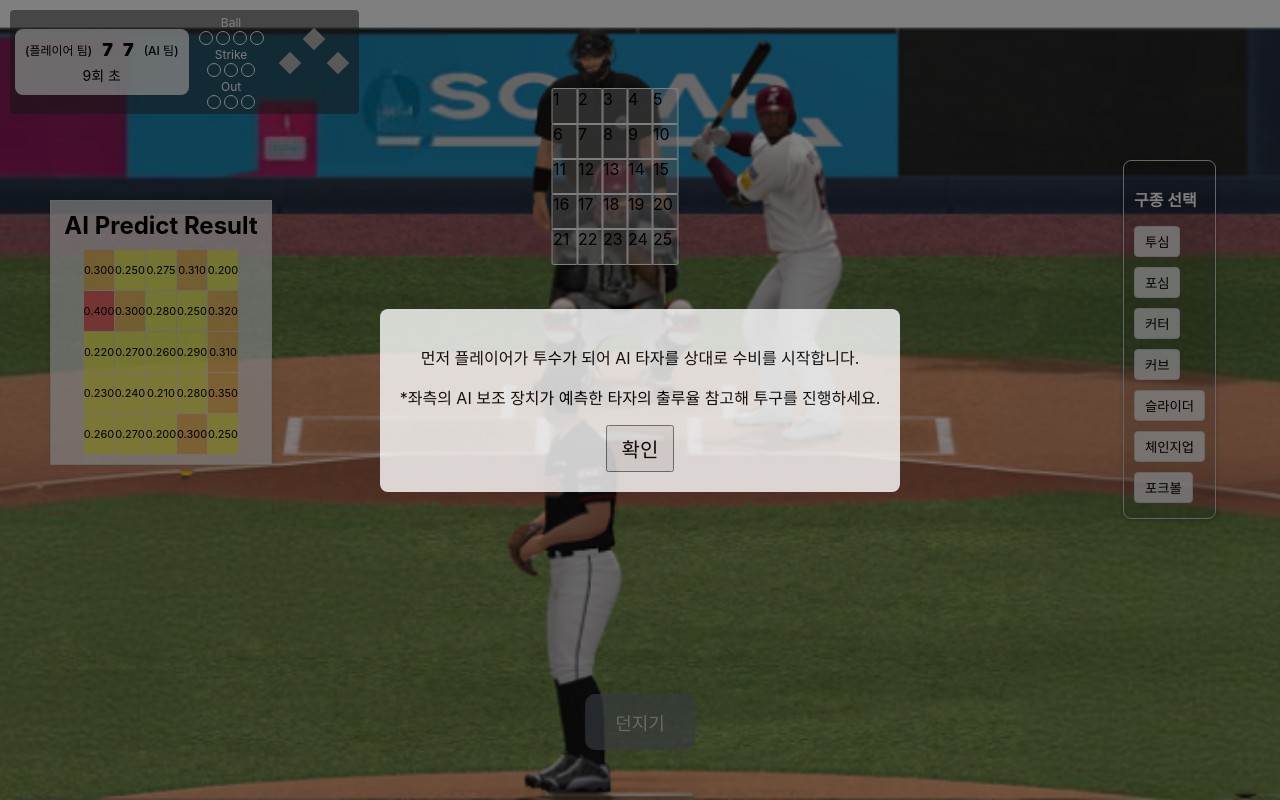
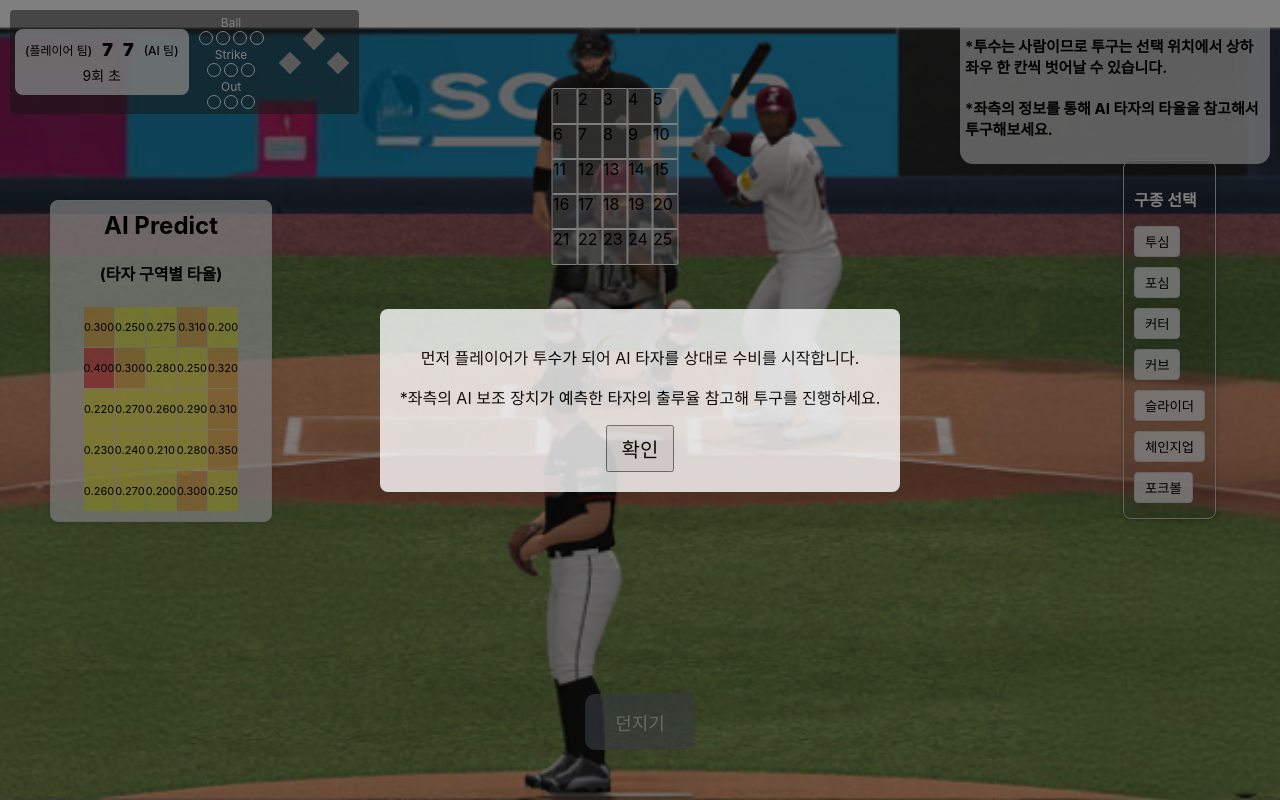
Before and after one commit to Prometheus-AI-Project/2024_2_0.005TANI, a React (Create React App) app in the folder demo/web-demo/: page /pitch in a window 1280 px wide. Built offline with nearby package versions, Linux system fonts and the light colour scheme; no server answers.

Commit message:
probability edit

```diff
--- a/demo/web-demo/src/pages/BattingPage/BattingPage.css
+++ b/demo/web-demo/src/pages/BattingPage/BattingPage.css
@@ -161,14 +161,16 @@
 
 /* 박스 스타일 */
 .batting-zone-box {
-  width: 25px;
-  height: 35px;
+  width: 33px;
+  height: 40px;
   display: flex;
   background-color: rgba(255, 255, 255, 0.3);
   border: 1px solid #fff;
+  justify-content: center;
+  align-items: center;
   border-radius: 2px;
-  font-size: 9px;
-  font-weight: bold;
+  font-size: 11px;
+  font-weight: 600;
   color: #333;
   cursor: pointer;
   transition: background-color 0.2s;
--- a/demo/web-demo/src/pages/BattingPage/BattingPage.js
+++ b/demo/web-demo/src/pages/BattingPage/BattingPage.js
@@ -291,7 +291,7 @@ function BattingPage() {
   useEffect(() => {
     if (outs >= 3) {
       console.log("Inning over. Game Finished");
-      alert("게임이 종료되었습니다.");
+      alert("3아웃!! 게임이 종료되었습니다.");
       navigate('/end', {
         state: {
           homeTeam,
@@ -393,6 +393,11 @@ function BattingPage() {
           </div>
       </div>
 
+      {/* 코맨트 */}
+        <div className="game-comment-wrapper">
+          <h4 > *중앙의 정보는 AI가 예측한 상대 투수의 구사율(던질 확률)입니다.</h4>
+        </div>
+
         {/* 통합된 5x5 그리드 */}
       <div className="zone-container integrated-grid">
         {pitchingProbability.map((average, index) => (
--- a/demo/web-demo/src/pages/PitchingPage/PitchingPage.css
+++ b/demo/web-demo/src/pages/PitchingPage/PitchingPage.css
@@ -244,13 +244,26 @@
       flex-direction: column;          /* 수직으로 쌓음 */
       justify-content: center;         /* 수직 중앙 정렬 */
       align-items: center;             /* 수평 중앙 정렬 */
+      border-radius: 8px;
     }
 
     .ai-assistant-wrapper h2 {
       margin: 0;                       /* 기본 h2 margin 제거 */
-      margin-bottom: 10px;             /* 컨테이너와 약간의 간격 추가 */
+      margin-bottom: 0px;             /* 컨테이너와 약간의 간격 추가 */
       text-align: center;
     }
+
+    .game-comment-wrapper{
+      background-color: rgba(255, 255, 255, 0.7);
+      position: absolute;
+      top: 10px;   /* 원하는 만큼의 여백을 지정 */
+      right: 10px; /* 원하는 만큼의 여백을 지정 */
+      border-radius: 13px;
+      width: 300px;      /* 너비를 줄임 */
+      padding: 5px;      /* 내부 여백을 줄임 */
+      font-size: 15px;   /* 글씨 크기를 줄임 */
+    }
+
 
     /* 그리드 컨테이너: 5×5 배치 */
     .batting-average-container {
--- a/demo/web-demo/src/pages/PitchingPage/PitchingPage.js
+++ b/demo/web-demo/src/pages/PitchingPage/PitchingPage.js
@@ -167,18 +167,10 @@ useEffect(() => {
         break;
 
       case 'out':
-        setOuts((prev) => {
-          const newOut = prev + 1;
-          setHitterOrder((prev) => prev + 1);
-          resetCount();
-
-          message = "아웃!";
-
-          return newOut;
-        });
-
-        //navigate('/out')
-
+        message = "아웃!";
+        setOuts((prev) => prev + 1);
+        setHitterOrder((prev) => prev + 1);
+        resetCount();
         break;
 
       default:
@@ -204,7 +196,7 @@ useEffect(() => {
   useEffect(() => {
   if (outs >= 3) {
     console.log("Inning over. Switching sides.");
-    alert("수비가 끝났습니다. 9회말로 이동합니다");
+    alert("3아웃!! 수비가 끝났습니다. 9회말로 이동합니다");
     navigate('/bat', {
       state: {
         homeTeam,
@@ -299,7 +291,6 @@ useEffect(() => {
 
     try {
       const getResult  = await axios.post('http://localhost:8000/api/pitchAI', pitchAssistData);
-
       setPitchAssistValue(getResult.data);
 
 
@@ -406,7 +397,8 @@ useEffect(() => {
 
         {/* 타율 표시 */}
         <div className="ai-assistant-wrapper">
-          <h2>AI Predict Result</h2>
+          <h2>AI Predict </h2>
+          <h4>(타자 구역별 타율) </h4>
           <div className="batting-average-container">
             {pitchAssistValue.map((average, index) => (
               <div key={index} className={getBoxClass(average)}>
@@ -414,6 +406,12 @@ useEffect(() => {
               </div>
             ))}
           </div>
+        </div>
+
+        {/* 코맨트 */}
+        <div className="game-comment-wrapper">
+          <h4 > *투수는 사람이므로 투구는 선택 위치에서 상하좌우 한 칸씩 벗어날 수 있습니다.</h4>
+          <h4 > *좌측의 정보를 통해 AI 타자의 타율을 참고해서 투구해보세요.</h4>
         </div>
 
         {/* 투수가 던질 존(Zone) 선택 */}
```
Also changed, not shown: 2 other files (tests, documents, lock files or other folders).
